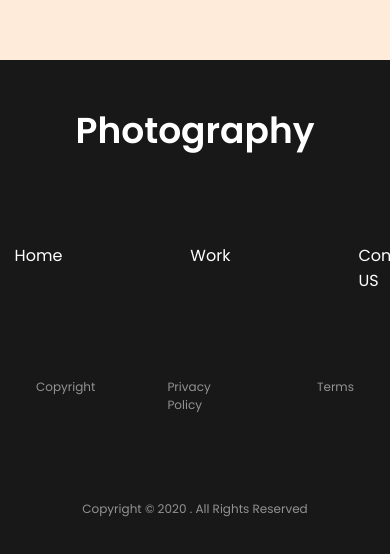
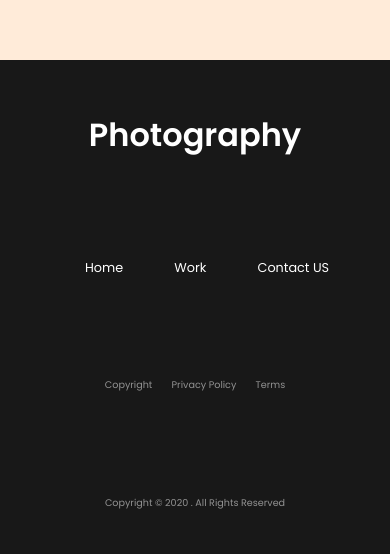
Before and after one commit to Scavengerizer/photography, a React (Create React App) app: page / in a window 390 px wide. Shown: the part 6889-7443 px from the top of the page. Built offline with nearby package versions, Linux system fonts and the light colour scheme.

Commit message:
Made footer responsive

```diff
--- a/src/styles/components/06 media queries.scss
+++ b/src/styles/components/06 media queries.scss
@@ -176,6 +176,33 @@
       }
     }
   }
+  footer {
+    .col {
+      .footer_logo {
+        span {
+          font-size: 2rem;
+        }
+      }
+      .footer_links {
+        margin-left: 1.5em;
+        a {
+          padding: 0 3em;
+          font-size: 0.8rem;
+        }
+      }
+      .footer_policies {
+        a {
+          padding: 0 2em;
+          font-size: 0.6rem;
+        }
+      }
+      .footer_copyright {
+        span {
+          font-size: 0.6rem;
+        }
+      }
+    }
+  }
 }
 
 // 414px
@@ -216,7 +243,6 @@
       .work_samples {
         .sample {
           margin-bottom: 7em;
-
           .work_grid_1 {
             .pic_heading {
               span {
@@ -243,4 +269,18 @@
       }
     }
   }
+  footer {
+    .col {
+      .footer_links {
+        a {
+          padding: 0 2em;
+        }
+      }
+      .footer_policies {
+        a {
+          padding: 0 1em;
+        }
+      }
+    }
+  }
 }
```
